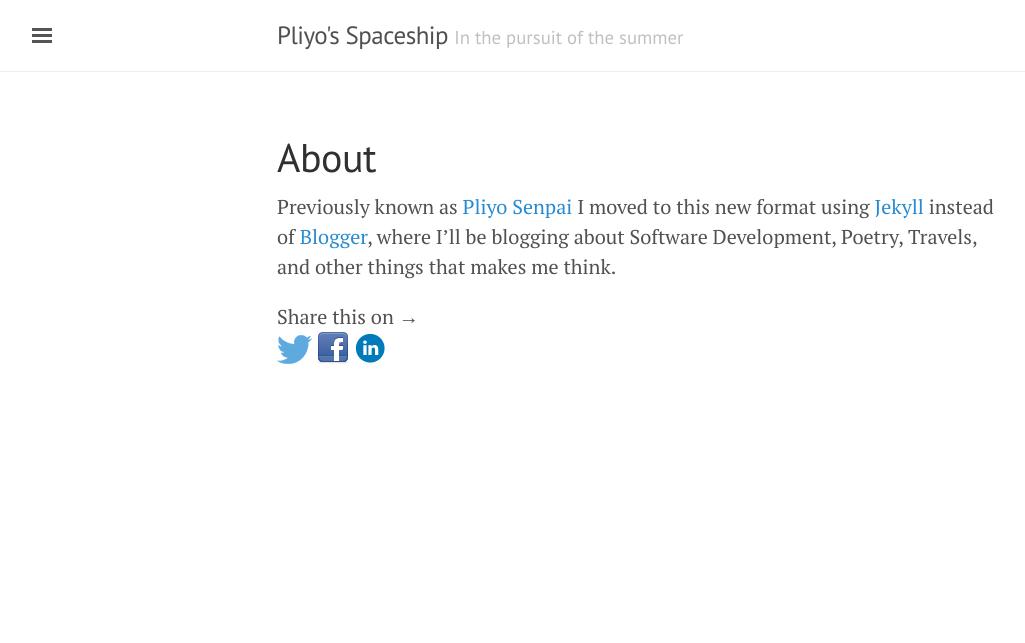
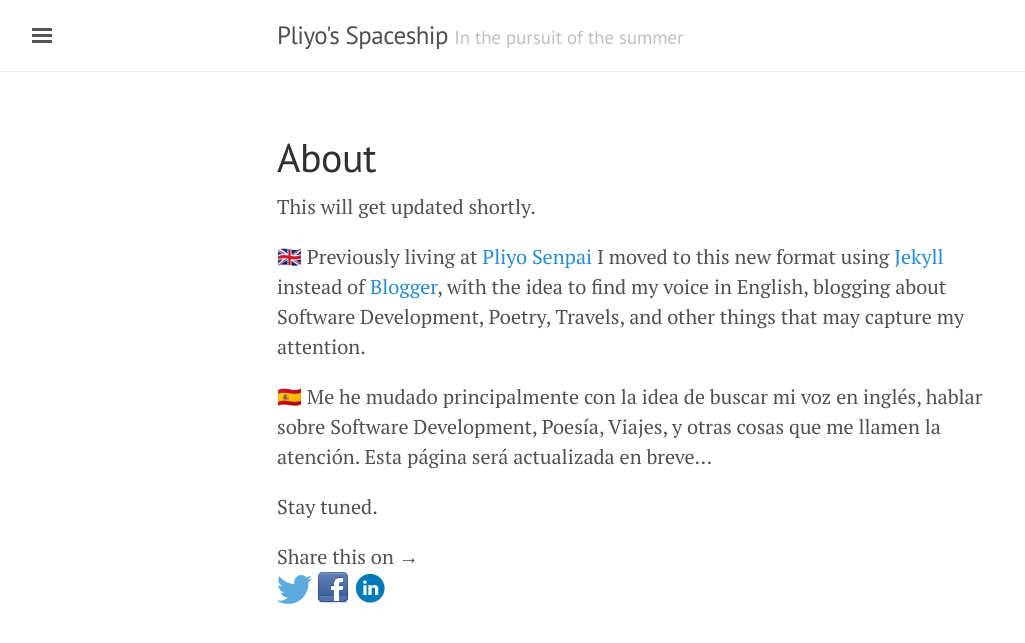
Before and after one commit to pliyo/first-try-githubpages, a Jekyll site: the page built from about.md, in a window 1280 px wide. Shown: the top 643 px of the page, without its empty margins (3-1028 px from the left). Built offline with Jekyll 4.4.1, drawn with Linux system fonts in a browser that asks for light colours; emoji names are drawn with the system emoji font.

Commit message:
Updating About

```diff
--- a/about.md
+++ b/about.md
@@ -3,4 +3,18 @@ layout: page
 title: About
 ---
 
-Previously known as [Pliyo Senpai](http://pliyosenpai.com/) I moved to this new format using [Jekyll](http://jekyllrb.com/) instead of [Blogger](https://www.blogger.com/about/?r=1-null_user), where I'll be blogging about Software Development, Poetry, Travels, and other things that makes me think.
+This will get updated shortly.
+
+:gb: Previously living at [Pliyo Senpai](http://pliyosenpai.com/)
+I moved to this new format using [Jekyll](http://jekyllrb.com/)
+instead of [Blogger](https://www.blogger.com/about/?r=1-null_user),
+with the idea to find my voice in English, blogging about
+Software Development, Poetry, Travels,
+and other things that may capture my attention.
+
+:es: Me he mudado principalmente con la idea de buscar mi voz
+en inglés, hablar sobre Software Development, Poesía, Viajes,
+y otras cosas que me llamen la atención.
+Esta página será actualizada en breve...
+
+Stay tuned.
```
Also changed, not shown: images/pliyosan/PliyoSan.jpg (added).
